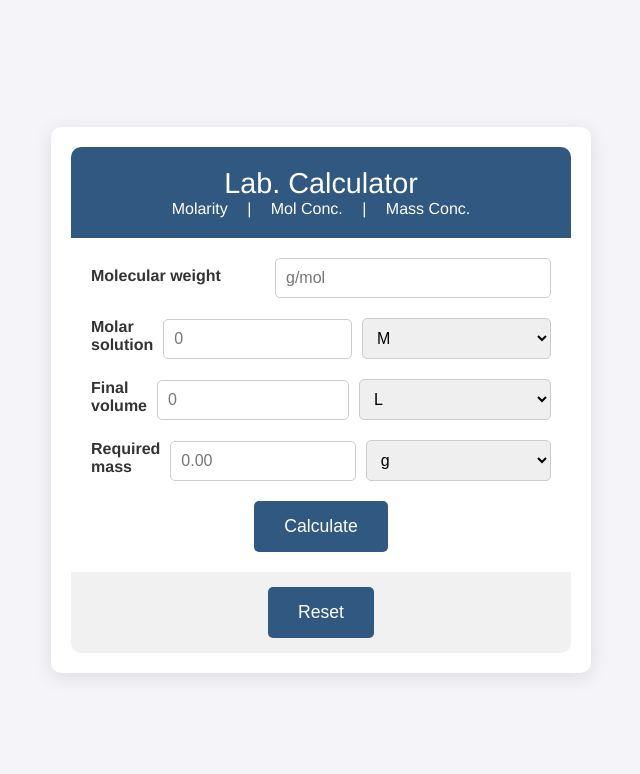
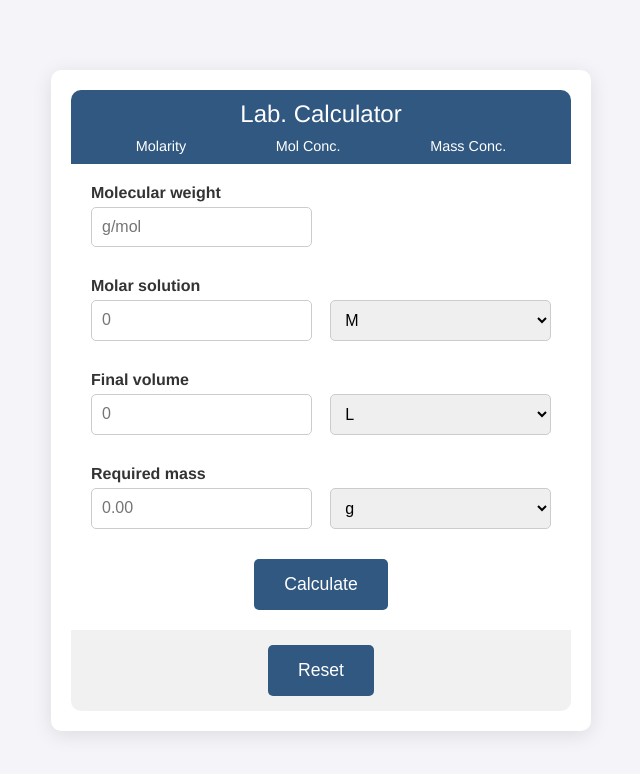
Before and after one commit to KzyFukuda/20240616_LabCalc., a plain HTML site: page index.html in a window 1280 px wide. Shown: the whole page, without its empty margins (319-959 px from the left). Drawn offline with Linux system fonts and the light colour scheme.

Commit message:
Updated HTML, CSS, and JavaScript for molarity and solution calculators

```diff
--- a/index.html
+++ b/index.html
@@ -11,8 +11,8 @@
         <header>
             <h1>Lab. Calculator</h1>
             <nav>
-                <a href="#" id="molarity-link" class="nav-link">Molarity</a> |
-                <a href="#" id="mol-conc-link" class="nav-link">Mol Conc.</a> |
+                <a href="#" id="molarity-link" class="nav-link">Molarity</a>
+                <a href="#" id="mol-conc-link" class="nav-link">Mol Conc.</a>
                 <a href="#" id="mass-conc-link" class="nav-link">Mass Conc.</a>
             </nav>
         </header>
@@ -21,10 +21,13 @@
             <div id="molarity-page">
                 <div class="input-group">
                     <label for="molecular-weight">Molecular weight</label>
+                    <div class="input-row">
                         <input type="number" id="molecular-weight" placeholder="g/mol">
+                    </div>
                 </div>
                 <div class="input-group">
                     <label for="molar-solution">Molar solution</label>
+                    <div class="input-row">
                         <input type="number" id="molar-solution" placeholder="0">
                         <select id="molar-solution-unit" onchange="updateMolarityUnit()">
                             <option value="1">M</option>
@@ -32,8 +35,10 @@
                             <option value="0.000001">uM</option>
                         </select>
                     </div>
+                </div>
                 <div class="input-group">
                     <label for="final-volume">Final volume</label>
+                    <div class="input-row">
                         <input type="number" id="final-volume" placeholder="0">
                         <select id="final-volume-unit" onchange="updateVolumeUnit()">
                             <option value="1">L</option>
@@ -41,14 +46,17 @@
                             <option value="0.000001">ul</option>
                         </select>
                     </div>
+                </div>
                 <div class="input-group">
                     <label for="required-mass">Required mass</label>
+                    <div class="input-row">
                         <input type="number" id="required-mass" placeholder="0.00">
                         <select id="required-mass-unit" onchange="updateMassUnit()">
                             <option value="1">g</option>
                             <option value="0.001">mg</option>
                             <option value="0.000001">ug</option>
                         </select>
+                    </div>
                 </div>
                 <button onclick="calculateMolarity()">Calculate</button>
             </div>
@@ -57,6 +65,7 @@
             <div id="mol-conc-page" style="display: none;">
                 <div class="input-group">
                     <label for="stock-concentration">Stock concentration</label>
+                    <div class="input-row">
                         <input type="number" id="stock-concentration" placeholder="0">
                         <select id="stock-concentration-unit" onchange="updateSolutionUnit()">
                             <option value="1">M</option>
@@ -64,8 +73,10 @@
                             <option value="0.000001">uM</option>
                         </select>
                     </div>
+                </div>
                 <div class="input-group">
                     <label for="desired-concentration">Desired concentration</label>
+                    <div class="input-row">
                         <input type="number" id="desired-concentration" placeholder="0">
                         <select id="desired-concentration-unit" onchange="updateSolutionUnit()">
                             <option value="1">M</option>
@@ -73,8 +84,10 @@
                             <option value="0.000001">uM</option>
                         </select>
                     </div>
+                </div>
                 <div class="input-group">
                     <label for="desired-volume">Desired volume</label>
+                    <div class="input-row">
                         <input type="number" id="desired-volume" placeholder="0">
                         <select id="desired-volume-unit" onchange="updateVolumeUnit()">
                             <option value="1">L</option>
@@ -82,14 +95,17 @@
                             <option value="0.000001">ul</option>
                         </select>
                     </div>
+                </div>
                 <div class="input-group">
                     <label for="additional-stock">Additional stock</label>
+                    <div class="input-row">
                         <input type="number" id="additional-stock" placeholder="0.00">
                         <select id="additional-stock-unit" onchange="updateVolumeUnit()">
                             <option value="1">L</option>
                             <option value="0.001">ml</option>
                             <option value="0.000001">ul</option>
                         </select>
+                    </div>
                 </div>
                 <button onclick="calculateSolution()">Calculate</button>
             </div>
@@ -98,20 +114,25 @@
             <div id="mass-conc-page" style="display: none;">
                 <div class="input-group">
                     <label for="mass-stock-concentration">Stock concentration</label>
+                    <div class="input-row">
                         <input type="number" id="mass-stock-concentration" placeholder="0">
                         <select id="mass-stock-concentration-unit" onchange="updateMassConcUnit()">
                             <option value="1">w/v%</option>
                         </select>
                     </div>
+                </div>
                 <div class="input-group">
                     <label for="mass-desired-concentration">Desired concentration</label>
+                    <div class="input-row">
                         <input type="number" id="mass-desired-concentration" placeholder="0">
                         <select id="mass-desired-concentration-unit" onchange="updateMassConcUnit()">
                             <option value="1">w/v%</option>
                         </select>
                     </div>
+                </div>
                 <div class="input-group">
                     <label for="mass-desired-volume">Desired volume</label>
+                    <div class="input-row">
                         <input type="number" id="mass-desired-volume" placeholder="0">
                         <select id="mass-desired-volume-unit" onchange="updateMassVolumeUnit()">
                             <option value="1">L</option>
@@ -119,14 +140,17 @@
                             <option value="0.000001">ul</option>
                         </select>
                     </div>
+                </div>
                 <div class="input-group">
                     <label for="mass-additional-stock">Additional stock</label>
+                    <div class="input-row">
                         <input type="number" id="mass-additional-stock" placeholder="0.00">
                         <select id="mass-additional-stock-unit" onchange="updateVolumeUnit()">
                             <option value="1">L</option>
                             <option value="0.001">ml</option>
                             <option value="0.000001">ul</option>
                         </select>
+                    </div>
                 </div>
                 <button onclick="calculateMassConc()">Calculate</button>
             </div>
--- a/style.css
+++ b/style.css
@@ -23,22 +23,29 @@ body {
 header {
     background-color: rgb(49, 88, 128);
     color: #fff;
-    padding: 20px;
+    padding: 10px 20px;
     border-radius: 10px 10px 0 0;
 }
 
 h1 {
     margin: 0;
-    font-size: 1.8em;
+    font-size: 1.5em;
     font-weight: 300;
+}
+
+nav {
+    display: flex;
+    justify-content: space-around;
+    flex-wrap: nowrap;
+    margin-top: 10px;
 }
 
 nav a {
     color: #fff;
     text-decoration: none;
-    margin: 0 15px;
-    font-size: 1em;
+    font-size: 0.9em;
     transition: color 0.3s;
+    padding: 0 10px;
 }
 
 nav a:hover {
@@ -56,32 +63,33 @@ main {
 
 .input-group {
     margin-bottom: 20px;
-    display: flex;
-    align-items: center;
-    justify-content: space-between;
+    text-align: left;
 }
 
 .input-group label {
     display: block;
     font-weight: 600;
     margin-bottom: 5px;
-    flex: 1;
-    text-align: left;
     color: #333;
 }
 
-.input-group input, .input-group select {
-    width: 60%;
+.input-row {
+    display: flex;
+    justify-content: space-between;
+}
+
+.input-row input, .input-row select {
+    width: 48%;
     padding: 10px;
     box-sizing: border-box;
     border: 1px solid #ccc;
     border-radius: 5px;
     font-size: 1em;
-    margin-left: 10px;
+    margin-bottom: 10px;
     transition: border-color 0.3s;
 }
 
-.input-group input:focus, .input-group select:focus {
+.input-row input:focus, .input-row select:focus {
     border-color: rgb(49, 88, 128);
     outline: none;
 }
```
Lines whose indentation alone changed are shown as unchanged.
